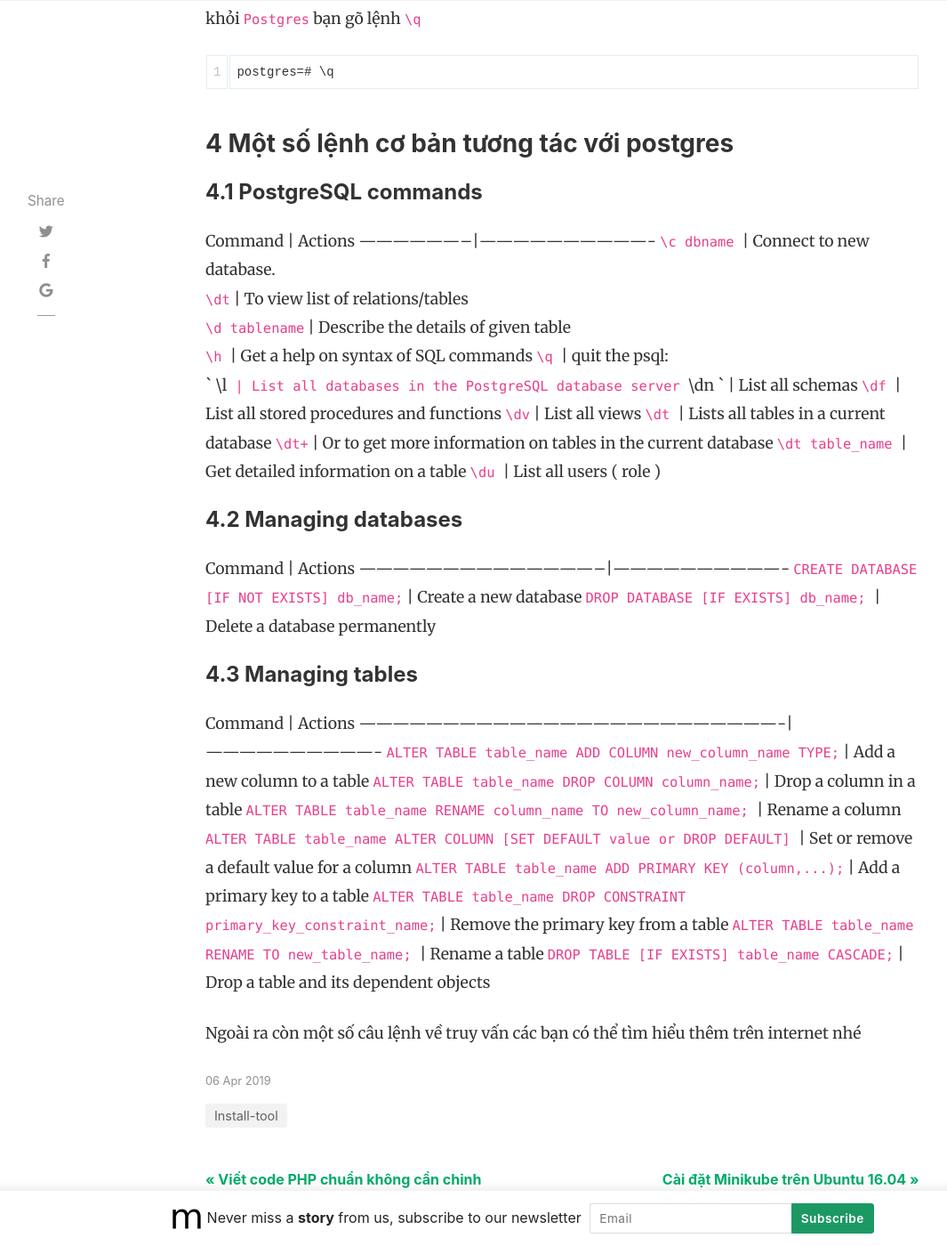
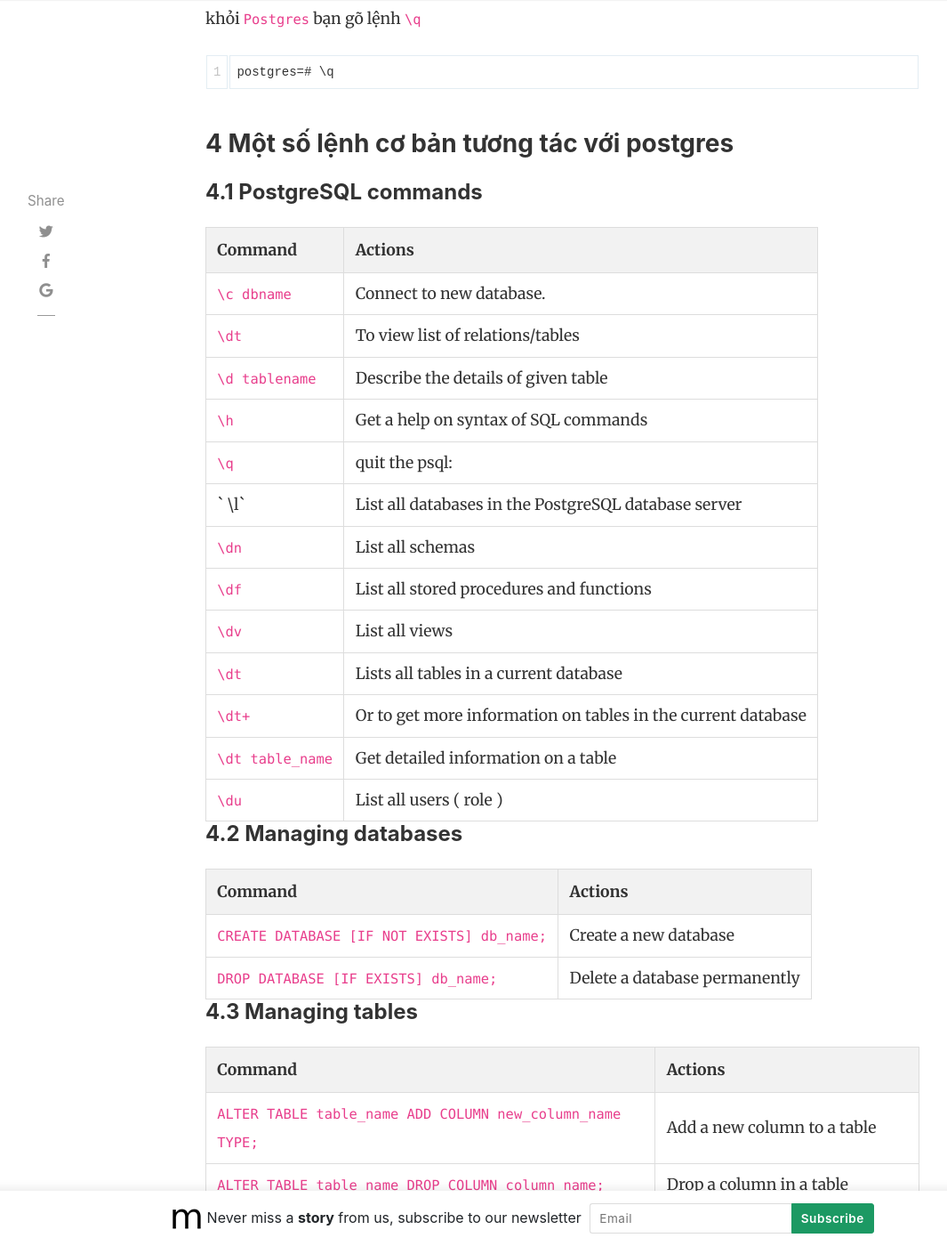
Before and after one commit to tannguyenit/tannguyenit.github.io, a Jekyll site: the page built from _posts/2019-04-06-install-postgress-ubuntu.md, in a window 1280 px wide and 1400 px high, scrolled down 1999 px. Shown: the whole window at 89% size, without its empty margins (54-1119 px from the left). Built offline with Jekyll 4.4.1, drawn with Linux system fonts in a browser that asks for light colours; nearby versions of some CDN libraries; comment, search, counter and statistics services are not loaded; some of the changed text lies outside the part shown.

Commit message:
fix table in post install postgreSql Ubuntu

````diff
--- a/_posts/2019-04-06-install-postgress-ubuntu.md
+++ b/_posts/2019-04-06-install-postgress-ubuntu.md
@@ -45,8 +45,10 @@ Và lúc này bạn có thể tương tác với cơ sở dữ liệu và dùng
 postgres=# \q
 ```
 ### 4 Một số lệnh cơ bản tương tác với postgres
+
 #### 4.1 PostgreSQL commands
- Command            |       Actions
+
+| Command           |       Actions
 --------------------|-------------------------------
 `\c dbname `        | Connect to new database.
 `\dt`               | To view list of relations/tables
@@ -63,12 +65,14 @@ postgres=# \q
 `\du `              | List all users ( role )
 
 #### 4.2 Managing databases
+
 Command                                     |       Actions
 --------------------------------------------|-------------------------------
 `CREATE DATABASE [IF NOT EXISTS] db_name;`  | Create a new database
 `DROP DATABASE [IF EXISTS] db_name; `       | Delete a database permanently
 
 #### 4.3 Managing tables
+
 Command                                                                     |       Actions
 ----------------------------------------------------------------------------|-------------------------------
 `ALTER TABLE table_name ADD COLUMN new_column_name TYPE;`                   | Add a new column to a table
````
